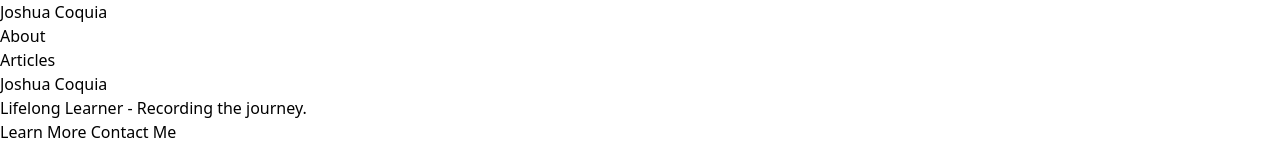
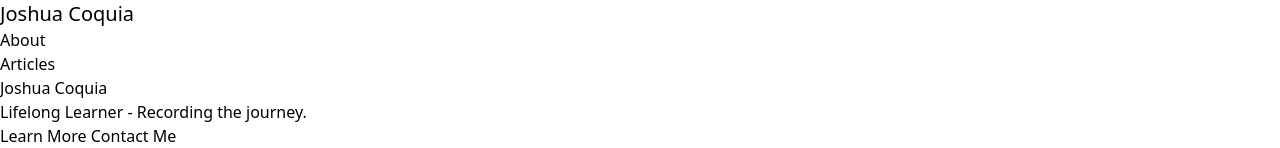
Before and after one commit to JoshuaCoquia/joshuacoquia-com, an Astro site: page / in a window 1280 px wide. Shown: the top 148 px of the page. Built offline with nearby package versions, Linux system fonts and the light colour scheme; Astro itself is replaced by a stand-in of ours.

Commit message:
change h1 in header

```diff
--- a/src/components/Header.astro
+++ b/src/components/Header.astro
@@ -4,7 +4,7 @@
 
 <header>
     <div>
-        <a href="/"><h1>Joshua Coquia</h1></a>
+        <a href="/"><h1 class="text-xl">Joshua Coquia</h1></a>
     </div>
     <nav>
         <ul>
```
